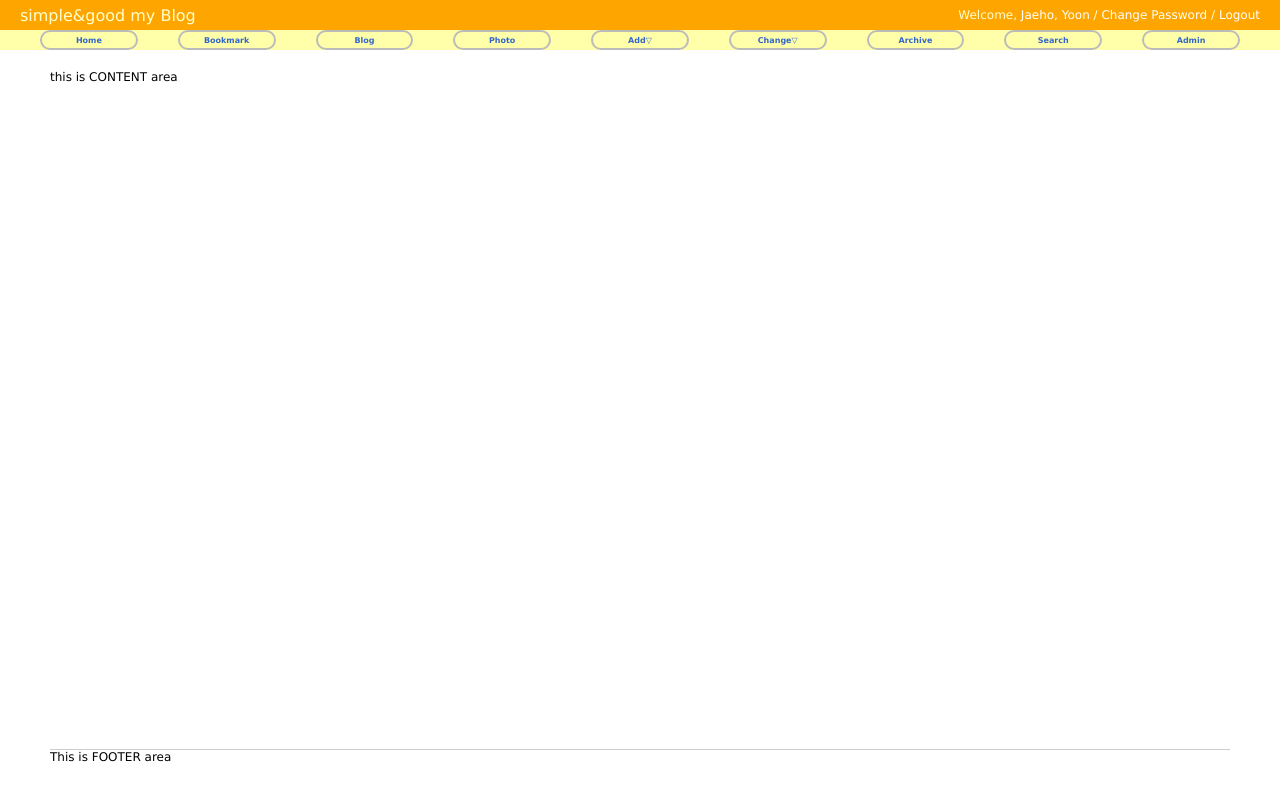
After one commit to ja-ho/web_django, a Django app: page / in a window 1280 px wide. The commit adds this page. Run offline with Django 3.2, Linux system fonts and the light colour scheme.

Commit message:
add base .css. need to progress

```diff
--- /dev/null
+++ b/static/css/base.css
@@ -0,0 +1,123 @@
+body {
+	font-family: "Lucida Grande", Verdana, Arial, sans-serif;
+	font-size: 12px;
+}
+
+/* PAGE STRUCTURE */
+div#header {
+	position: absolute;
+	top: 0px;
+	left: 0px;
+	height: 30px;
+	width: 100%;
+	display: table;
+	background: orange;
+}
+
+div#menu {
+	position: absolute;
+	top: 30px;
+	left: 0px;
+	height: 20px;
+	width: 100%;
+	display: table;
+	table-layout: fixed;
+	border-spacing: 40px 0px;
+	background: #ffa;
+	font-size: 8px;
+}
+
+div#content {
+	position: absolute;
+	top: 70px;
+	left: 50px;
+	right: 50px;
+}
+
+div#footer {
+	position:absolute;
+	bottom: 20px;
+	left: 50px;
+	right: 50px;
+	height: 30px;
+	border-top: 1px solid #ccc;
+}
+
+/* HEADER */
+.maintitle {
+	display: table-cell;
+	vertical-align: middle;
+	padding-left: 20px;
+	color: #ffc;
+	font-weight: normal;
+	font-size: 16px;
+}
+
+.welcome {
+	display: table-cell;
+	vertical-align: middle;
+	text-align: right;
+	padding-right: 20px;
+	color: #ffc;
+	font-weight: normal;
+	font-size: 12px;
+}
+
+.welcome a:link, .welcome a:visited {
+	color: white;
+}
+
+/* MENU */
+div#menu a:link, div#menu a:visited {
+	color: #36c;
+}
+
+div#menu > li {
+	display: table-cell;
+	vertical-align: middle;
+	border: 2px solid #bbb;
+	border-radius: 25px;
+	text-align: center;
+	font-weight: bold;
+}
+
+/* pulldown menu */
+div#menu li ul {
+	display: none;
+	position: absolute;
+	margin: 0;
+	padding: 10px 10px 5px 10px;
+	list-style: none;
+	border-right: 1px solid #ccc;
+	border-left: 1px solid #ccc;
+	border-bottom: 1px solid #ccc;
+	background: white;
+	z-index: 1;
+}
+
+div#menu li:hover ul {
+	display: block;
+}
+
+/* LINK */
+a:link, a:visited {
+	color:#369;
+	text-decoration: none;
+}
+
+a:hover {
+	text-decoration: underline;
+}
+
+/* TABLE */
+table {
+	border-collapse: collapse;
+}
+
+td, th {
+	line-height: 18px;
+	border-bottom: 1px solid #eee;
+	vertical-align: top;
+	padding: 5px 15px;
+	font-family: "Lucida Grande", Verdana, Arial, sans-serif;
+}
--- a/templates/base.html
+++ b/templates/base.html
@@ -2,7 +2,7 @@
 <html lang="ko">
 
 	<head>
-		<title>{% block title %}simple blog{% end block %}</title>
+		<title>{% block title %}simple blog{% endblock %}</title>
 
 		{% load staticfiles %}
 		<link rel="stylesheet" type="text/css" href="{% static 'css/base.css' %}" />
@@ -28,23 +28,23 @@
 
 			<li><a href="#">Add&bigtriangledown;</a>
 				<ul>
-					<li><a href="#">Bookmark</a><li>
-					<li><a href="#">Blog</a><li>
-					<li><a href="#">Photo</a><li>
+					<li><a href="#">Bookmark</a></li>
+					<li><a href="#">Blog</a></li>
+					<li><a href="#">Photo</a></li>
 				</ul>
 			</li>
 			<li><a href="#">Change&bigtriangledown;</a>
 				<ul>
-					<li><a href="#">Bookmark</a><li>
-					<li><a href="#">Blog</a><li>
-					<li><a href="#">Photo</a><li>
+					<li><a href="#">Bookmark</a></li>
+					<li><a href="#">Blog</a></li>
+					<li><a href="#">Photo</a></li>
 				</ul>
 			</li>
 
 
-			<li><a href="#">Archive</a><li>
-			<li><a href="#">Search</a><li>
-			<li><a href="#">Admin</a><li>
+			<li><a href="#">Archive</a></li>
+			<li><a href="#">Search</a></li>
+			<li><a href="#">Admin</a></li>
 		</div>
 
 		{% block content %}{% endblock %}
--- /dev/null
+++ b/templates/home.html
@@ -0,0 +1,15 @@
+{% extends "base.html" %}
+
+{% block title %}home.html test{% endblock %}
+
+{% block content %}
+<div id="content">
+	this is CONTENT area
+</div>
+{% endblock content %}
+
+{% block footer %}
+<div id="footer">
+	This is FOOTER area
+</div>
+{% endblock footer %}
```
